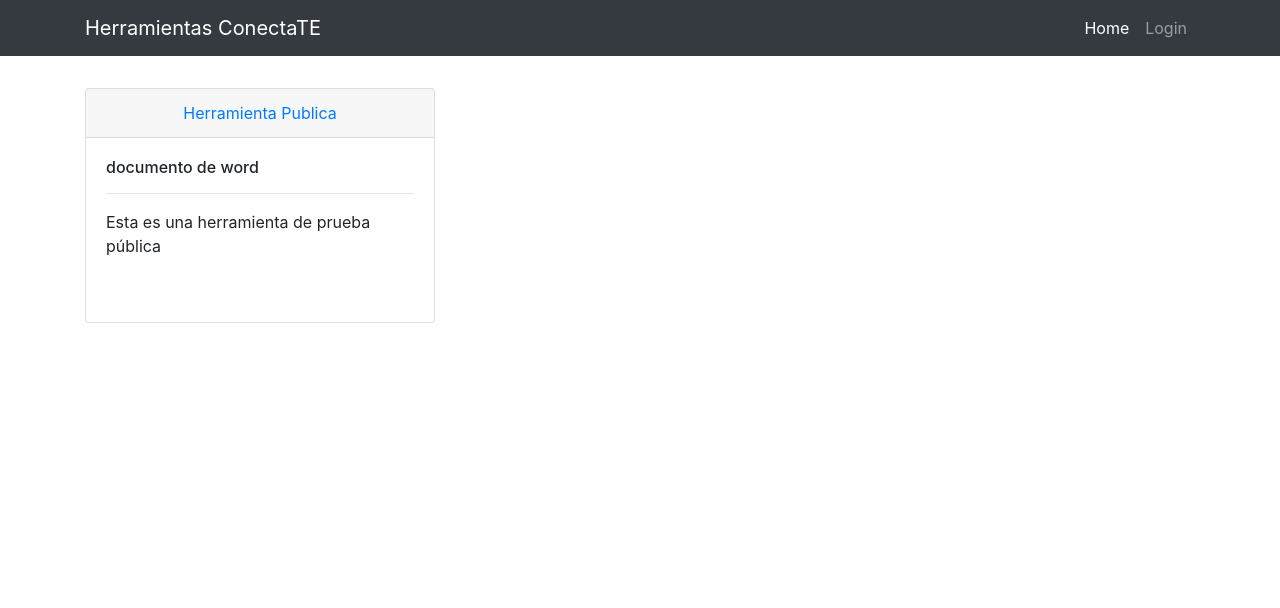
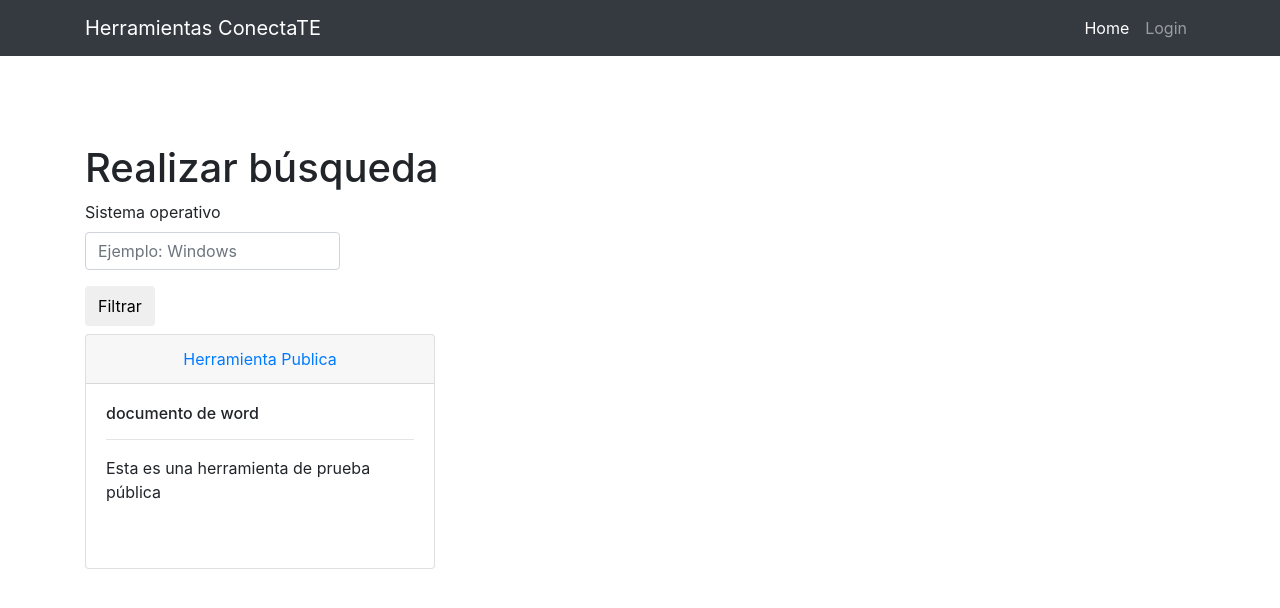
Before and after one commit to leo452/Final_ConectaTE_group4, a Django app: page /herramienta/ in a window 1280 px wide. Shown: the top 608 px of the page. Run offline with Django 3.2, Linux system fonts and the light colour scheme; data comes from the database, SQL or seed files in the repository; parts of the project's set-up code (start-up, migrations or seed data) failed here and were passed over; some libraries are stand-ins or nearby versions.

Commit message:
PC19: Color Verde: desarrollo de feature para prueba

```diff
--- a/herramienta/templates/home.html
+++ b/herramienta/templates/home.html
@@ -1,11 +1,49 @@
 {% extends "base.html" %}
 {% load staticfiles %}
 {% load filters %}
-
+{% block script %}
+    <script>
+        $.getJSON('herramientas/api/categorias/').done(function (data) {
+            $.each(data, function (i, item) {
+                $("#categorias").append(
+                    '<option value="' + item.pk + '">' + item.fields.nombre + '</option>'
+                );
+            })
+        })
+    </script>
+{% endblock %}
 {% block content %}
 
 
     <!-- Page Content -->
+
+    <div class="container" style="margin-top: 5%">
+        <h1 for="categorias">Realizar búsqueda</h1>
+        <form method="get">
+            <div class="row">
+                {% if request.user|has_group:"MiembroGTI" or request.user|has_group:"MiembroConectate" %}
+                <div class="form-group col-3" id="sel_categoria">
+
+                        <label for="categorias">Categorias</label>
+                        <select id="categorias" class="form-control" name="categoria">
+                            <option value="">Todas las categorias</option>
+                        </select>
+
+
+                </div>
+                   {% endif %}
+                <div class="form-group col-3" id="sel_sistema_operativo">
+                    <label for="sistema_operativo">Sistema operativo</label>
+                    <input type="text" name="sistema_operativo" id="sistema_operativo" class="form-control" placeholder="Ejemplo: Windows">
+
+                </div>
+            </div>
+        <button id="btnFiltrar" type="submit" class="btn btn-default" style="height: 40px;">Filtrar</button>
+
+        </form>
+
+
+    </div>
     <div class="container">
 
         <div class="row">
@@ -14,11 +52,14 @@
                 {% if currentHerramienta.estado == 2 or request.user|has_group:"Administrador" or request.user|has_borrador_access:currentHerramienta or request.user|has_revision_access:currentHerramienta %}
                     <div class="col-sm-4 py-2">
                         <div class="card" style="height: 235px;">
-                  <div class="card-header text-center"><a href="{% url 'tool_detail' currentHerramienta.id %}"> {{ currentHerramienta.nombre }}</a></div>
-                  <div class="card-body" >
+                            <div class="card-header text-center"><a
+                                    href="{% url 'tool_detail' currentHerramienta.id %}"> {{ currentHerramienta.nombre }}</a>
+                            </div>
+                            <div class="card-body">
                                 <h6>{{ currentHerramienta.tipo }}</h6>
-                    <hr />
-                    <p class="card-text">{{ currentHerramienta.descripcion|slice:"160" }}{% if currentHerramienta.descripcion|length > 160 %}...{% endif %}</p>
+                                <hr/>
+                                <p class="card-text">{{ currentHerramienta.descripcion|slice:"160" }}
+                                        {% if currentHerramienta.descripcion|length > 160 %}...{% endif %}</p>
                             </div>
                         </div>
                     </div>
--- a/herramienta/views.py
+++ b/herramienta/views.py
@@ -400,7 +400,11 @@ def addRevisionEstadoView(request):
 
 
 def home(request):
-    lista_herramientas = Herramienta.objects.all()
+    sistema_operativo = request.GET.get('sistema_operativo', False)
+    if(sistema_operativo):
+        lista_herramientas = Herramienta.objects.filter(sistema_operativo__icontains=sistema_operativo)
+    else:
+        lista_herramientas = Herramienta.objects.all()
     context = {'lista_herramientas': lista_herramientas}
     return render(request, 'home.html', context)
 
```
Also changed, not shown: herramienta/migrations/0011_auto_20180415_1749.py (added), herramienta/migrations/0012_auto_20180415_1813.py (added). Lines whose indentation alone changed are shown as unchanged.
